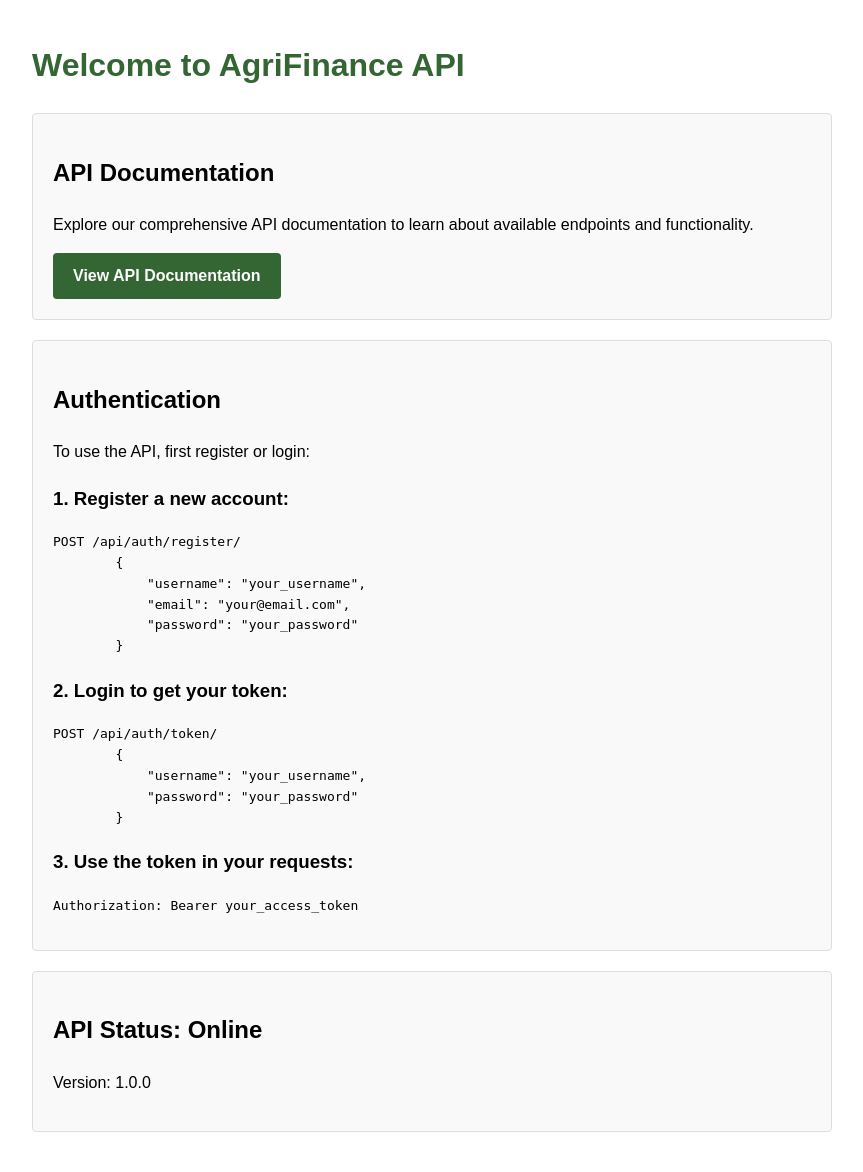
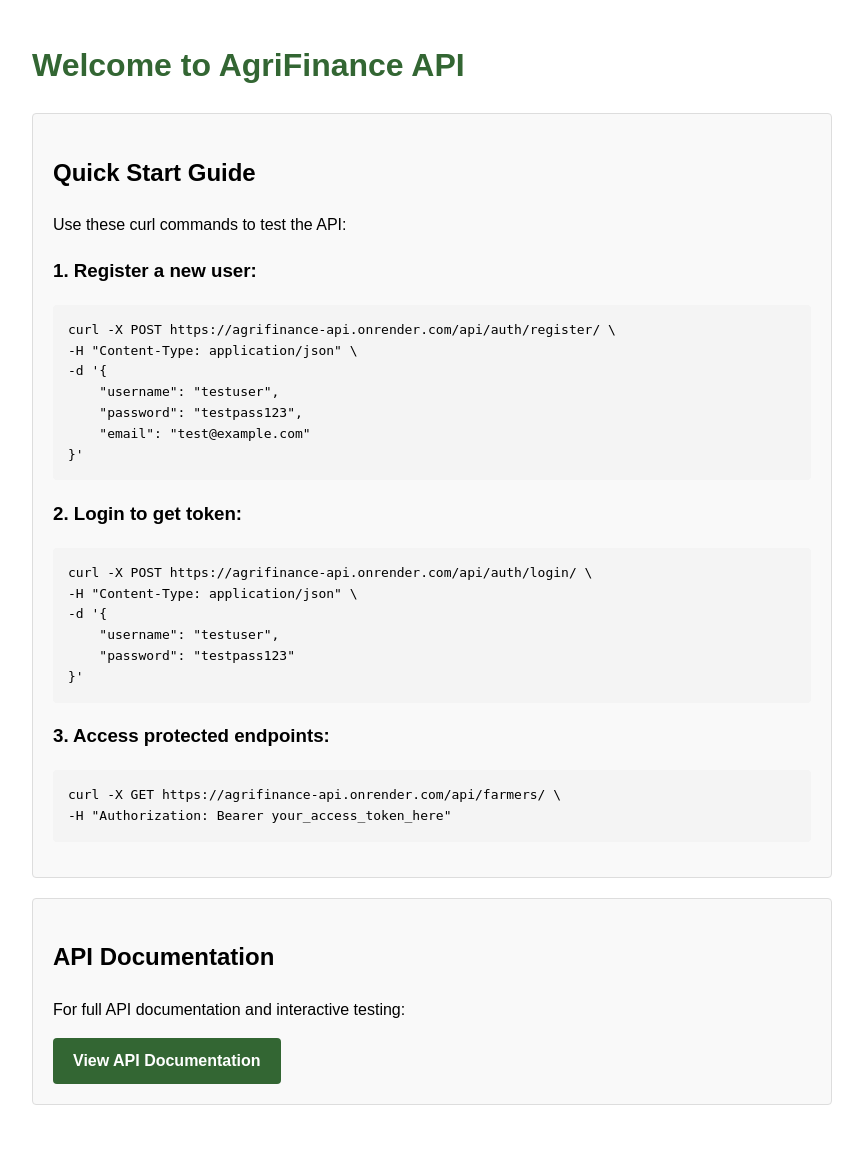
Before and after one commit to Jonathan-321/congenial-eureka, a Django app: page / in a window 1280 px wide. Shown: the whole page, without its empty margins (208-1071 px from the left). After the commit the page ends 1105 px from the top, so only its background shows below. Run offline with Django 5.2, Linux system fonts and the light colour scheme; parts of the project's set-up code (start-up, migrations or seed data) failed here and were passed over.

```diff
--- a/backend/templates/index.html
+++ b/backend/templates/index.html
@@ -36,6 +36,15 @@
             border-radius: 4px;
             font-weight: bold;
         }
+        pre {
+            background: #f4f4f4;
+            padding: 15px;
+            border-radius: 4px;
+            overflow-x: auto;
+        }
+        .code-example {
+            margin: 15px 0;
+        }
     </style>
 </head>
 <body>
@@ -43,38 +52,44 @@
         <h1>Welcome to AgriFinance API</h1>
 
         <div class="card">
-            <h2>API Documentation</h2>
-            <p>Explore our comprehensive API documentation to learn about available endpoints and functionality.</p>
-            <a class="button" href="/api/docs/">View API Documentation</a>
-        </div>
+            <h2>Quick Start Guide</h2>
+            <p>Use these curl commands to test the API:</p>
 
-        <div class="card">
-            <h2>Authentication</h2>
-            <p>To use the API, first register or login:</p>
-            <div class="endpoint-group">
-                <h3>1. Register a new account:</h3>
-                <pre>POST /api/auth/register/
-        {
-            "username": "your_username",
-            "email": "your@email.com",
-            "password": "your_password"
-        }</pre>
+            <div class="code-example">
+                <h3>1. Register a new user:</h3>
+                <pre>
+curl -X POST https://agrifinance-api.onrender.com/api/auth/register/ \
+-H "Content-Type: application/json" \
+-d '{
+    "username": "testuser",
+    "password": "testpass123",
+    "email": "test@example.com"
+}'</pre>
+            </div>
 
-                <h3>2. Login to get your token:</h3>
-                <pre>POST /api/auth/token/
-        {
-            "username": "your_username",
-            "password": "your_password"
-        }</pre>
+            <div class="code-example">
+                <h3>2. Login to get token:</h3>
+                <pre>
+curl -X POST https://agrifinance-api.onrender.com/api/auth/login/ \
+-H "Content-Type: application/json" \
+-d '{
+    "username": "testuser",
+    "password": "testpass123"
+}'</pre>
+            </div>
 
-                <h3>3. Use the token in your requests:</h3>
-                <pre>Authorization: Bearer your_access_token</pre>
+            <div class="code-example">
+                <h3>3. Access protected endpoints:</h3>
+                <pre>
+curl -X GET https://agrifinance-api.onrender.com/api/farmers/ \
+-H "Authorization: Bearer your_access_token_here"</pre>
             </div>
         </div>
 
         <div class="card">
-            <h2>API Status: Online</h2>
-            <p>Version: 1.0.0</p>
+            <h2>API Documentation</h2>
+            <p>For full API documentation and interactive testing:</p>
+            <a class="button" href="/api/docs/">View API Documentation</a>
         </div>
     </div>
 </body>
```
